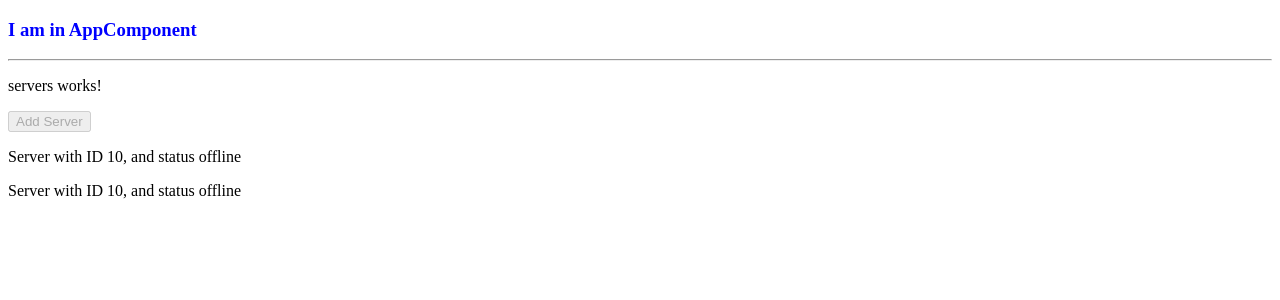
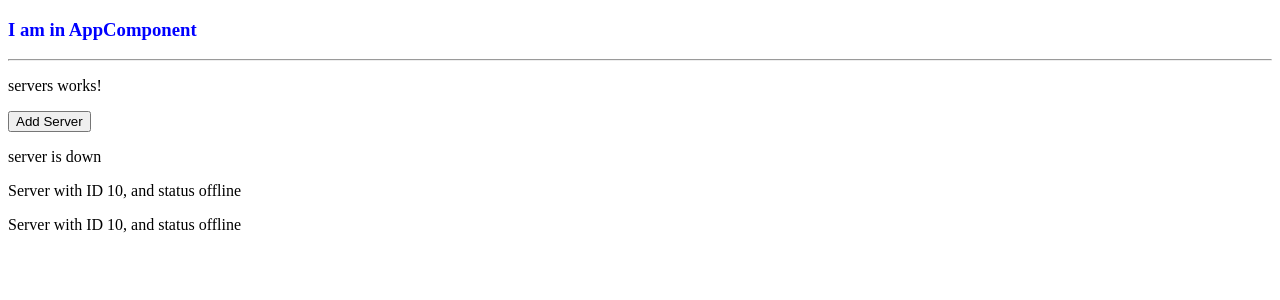
Before and after one commit to diteric/ui-angular-forms, an Angular app: page / in a window 1280 px wide. Shown: the top 300 px of the page. Built offline with nearby package versions, Linux system fonts and the light colour scheme.

Commit message:
html element event binding - (event)="ts expression"

```diff
--- a/src/app/servers/servers.component.html
+++ b/src/app/servers/servers.component.html
@@ -1,4 +1,5 @@
 <p>servers works!</p>
-<button class="btn" [disabled]="allowNewServer">Add Server</button>
+<button class="btn" (click)="bringServerUp()">Add Server</button>
+<p>{{getServerStatus()}}</p>
 <app-server></app-server>
 <app-server></app-server>
--- a/src/app/servers/servers.component.ts
+++ b/src/app/servers/servers.component.ts
@@ -8,6 +8,7 @@ import { Component, OnInit } from '@angular/core';
 export class ServersComponent implements OnInit {
 
   allowNewServer = false;
+  serverStatus = "server is down";
 
   constructor() {
     setTimeout(() => {
@@ -18,4 +19,12 @@ export class ServersComponent implements OnInit {
   ngOnInit(): void {
   }
 
+  getServerStatus(){
+    return this.serverStatus;
+  }
+
+  bringServerUp(){
+    this.serverStatus = "up";
+  }
+
 }
```
